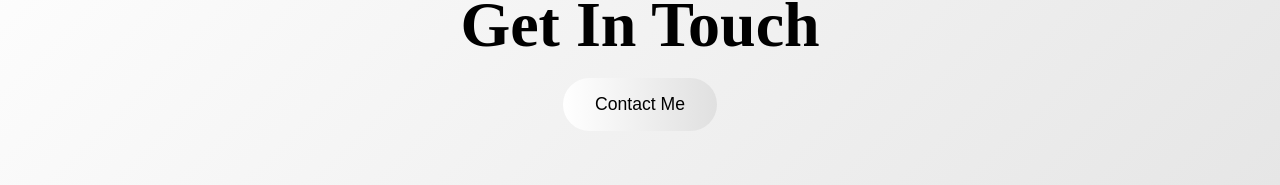
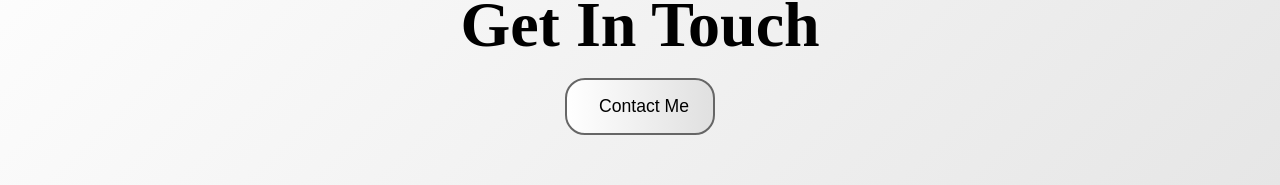
Before and after one commit to Vishal-Devre/portfoliovd, a React (Vite) app: page /contact in a window 1280 px wide. Shown: the part 176-361 px from the top of the page. Built offline with nearby package versions, Linux system fonts and the light colour scheme.

Commit message:
Update Contact.css

```diff
--- a/src/components/Contact.css
+++ b/src/components/Contact.css
@@ -257,7 +257,7 @@
     padding: 1rem 2rem;
     font-size: 1.1rem;
     border: none;
-    border-radius: 50px;
+    border-radius: 20px;
     cursor: pointer;
     transition: all 0.3s ease;
     font-weight: 400;
@@ -267,6 +267,8 @@
 
 .cta-button {
     position: relative;
+    padding: 1rem 1.5rem 1rem 2rem;
+    border: 2px solid var(--text-fade);
     overflow: hidden;
 }
 
```
